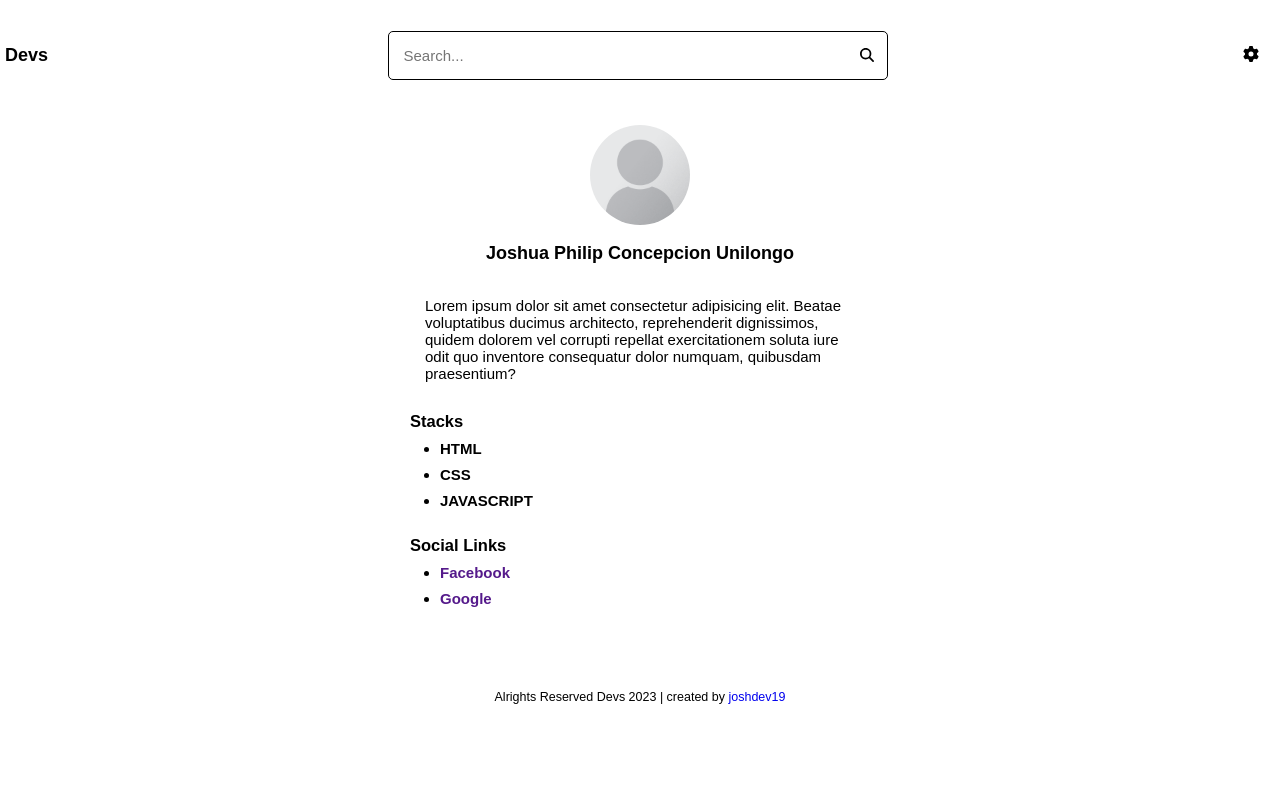
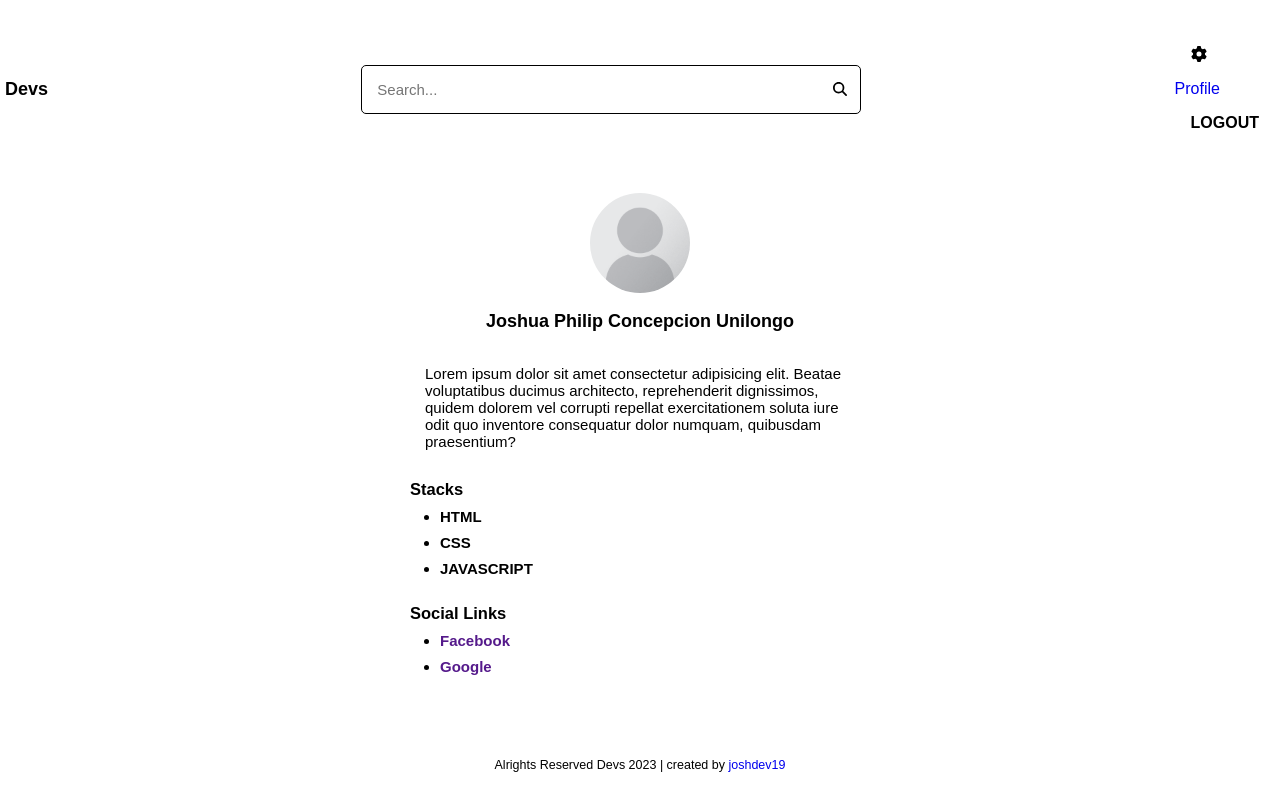
Before and after one commit to jinshin19/devs, a React (Vite) app in the folder client/: page /read/1 in a window 1280 px wide. Built offline with nearby package versions, Linux system fonts and the light colour scheme.

Commit message:
Created Sub-Setting.tsx component

```diff
--- a/client/src/components/Nav.tsx
+++ b/client/src/components/Nav.tsx
@@ -1,6 +1,7 @@
 import { Link } from "react-router-dom";
 import Search from "./Search";
 import Settings from "./Settings";
+import Sub_Settings from "./Sub_Setting";
 
 const Nav = () => {
 
@@ -9,7 +10,10 @@ const Nav = () => {
             <Link to="/" className="logo"> Devs </Link>
             <Search/>
             <ul>
-                <li> <Settings/> </li>
+                <li>
+                    <Settings/>
+                    <Sub_Settings/>
+                </li>
             </ul>
         </nav>
     )
--- /dev/null
+++ b/client/src/components/Sub_Setting.tsx
@@ -0,0 +1,16 @@
+const Sub_Settings = () => {
+
+    return (
+
+        <div className="sub-setting-wrapper">
+            <div className="arrow"></div>
+            <div className="actions-wrapper">
+                <a href="/" className="actions"> Profile </a>
+                <button type="button" className="actions"> logout </button>
+            </div>
+        </div>
+
+    )
+}
+
+export default Sub_Settings
```
